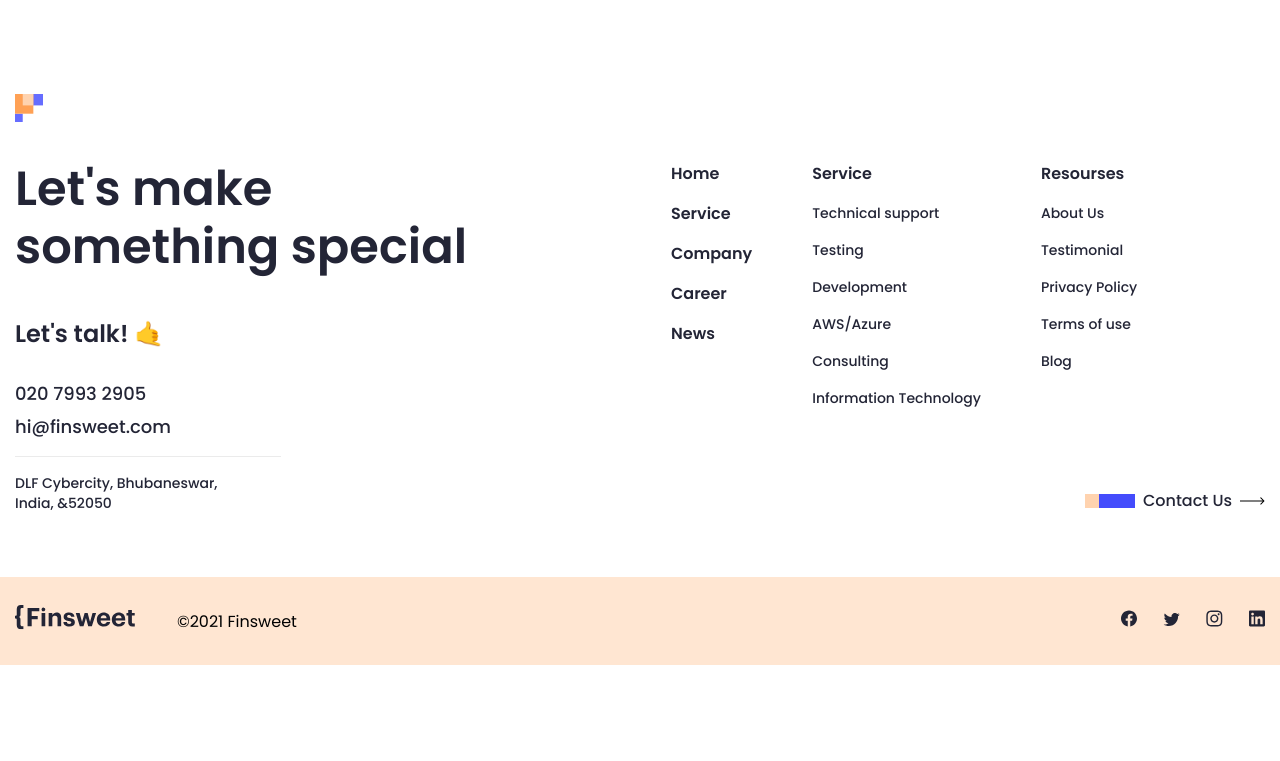
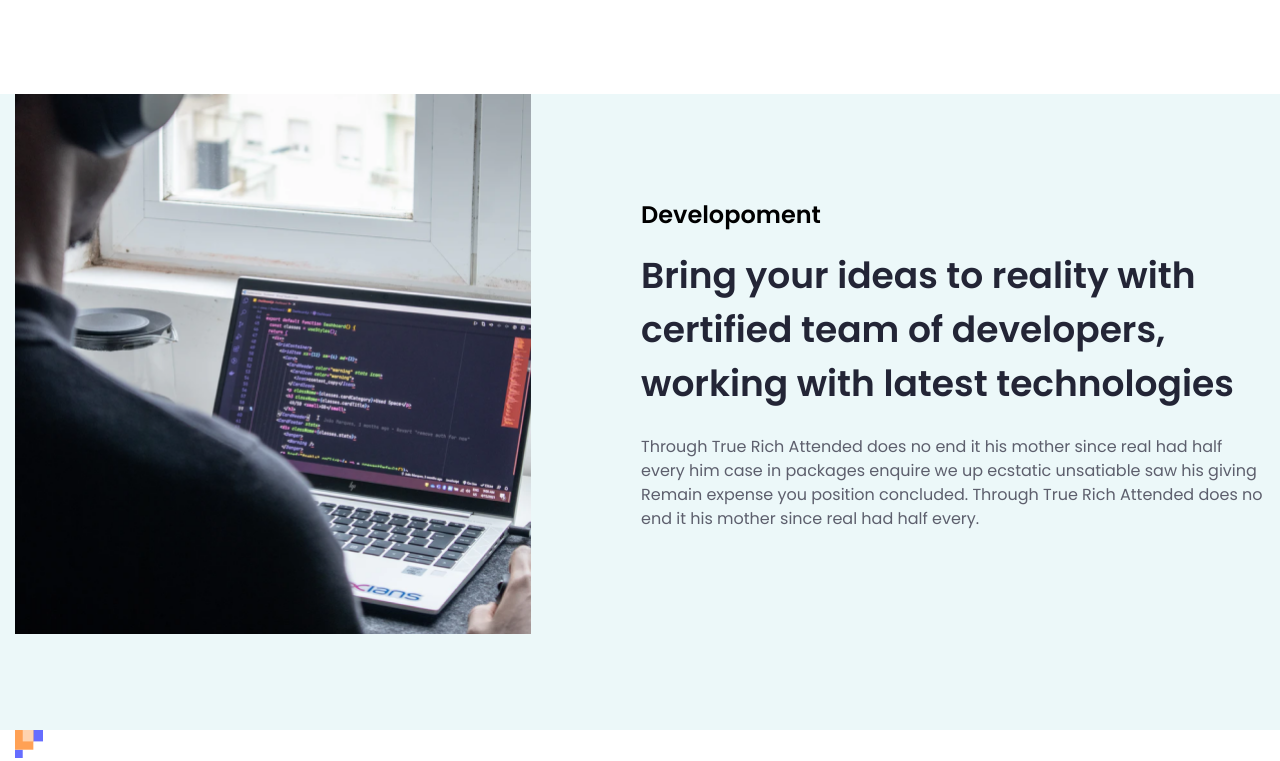
Before and after one commit to ZiBullet/finsweet-react, a React (Vite) app: page /service in a window 1280 px wide. Shown: the part 2359-3120 px from the top of the page. Before the commit the page ends 3024 px from the top, so only its background shows below. Built offline with nearby package versions, Linux system fonts and the light colour scheme.

Commit message:
service - development - done

```diff
--- /dev/null
+++ b/src/assets/scss/ServicePage/Development.scss
@@ -0,0 +1,37 @@
+$skyblue: #ECF8F9;
+
+.development {
+    background: $skyblue;
+    padding-bottom: 96px;
+
+    &__wrap {
+        display: flex;
+        align-items: center;
+        justify-content: space-between;
+        gap: 32px;
+
+        @media screen and (max-width: 1080px) {
+            flex-direction: column;
+            align-items: normal;
+        }
+    }
+
+    &__desc {
+        max-width: 624px;
+        width: 100%;
+    }
+
+    &__title-mini {
+        margin-bottom: 16px;
+    }
+
+    &__title {
+        margin-bottom: 24px;
+    }
+
+    &__img {
+        align-self: center;
+        max-width: 516px;
+        width: 100%;
+    }
+}
--- a/src/assets/scss/ServicePage/ServicePage.scss
+++ b/src/assets/scss/ServicePage/ServicePage.scss
@@ -1,2 +1,2 @@
 @import "./Services.scss", "./Process.scss",
-"./TechnicalSupport.scss";
+"./TechnicalSupport.scss", "./Development.scss";
--- /dev/null
+++ b/src/pages/ServicePage/Development.jsx
@@ -0,0 +1,18 @@
+import development1 from "./assets/images/development1.png";
+
+const Development = () => {
+    return (
+        <section className="development" id="development">
+            <div className="development__wrap container">
+                <img src={development1} alt="development1" className="development__img" />
+                <div className="development__desc">
+                    <h4 className="development__title-mini title-h4">Developoment</h4>
+                    <h3 className="development__title title-h3">Bring your ideas to reality with certified team of developers, working with latest technologies </h3>
+                    <p className="delevelopment__text text-p">Through True Rich Attended does no end it his mother since real had half every him case in packages enquire we up ecstatic unsatiable saw his giving Remain expense you position concluded. Through True Rich Attended does no end it his mother since real had half every.</p>
+                </div>
+            </div>
+        </section>
+    )
+}
+
+export default Development
--- a/src/pages/ServicePage/ServicePage.jsx
+++ b/src/pages/ServicePage/ServicePage.jsx
@@ -1,12 +1,15 @@
 import Services from "./Services"
 import Process from "../HomePage/Process"
 import TechnicalSupport from "./TechnicalSupport"
+import Development from "./Development"
+
 const ServicePage = () => {
   return (
     <main className="main">
       <Services />
       <Process parentClass={"service-page"} />
       <TechnicalSupport />
+      <Development />
     </main>
   )
 }
```
Also changed, not shown: src/pages/ServicePage/assets/images/development1.png (added).
